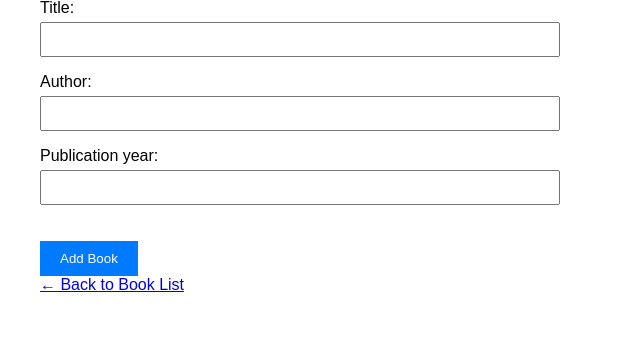
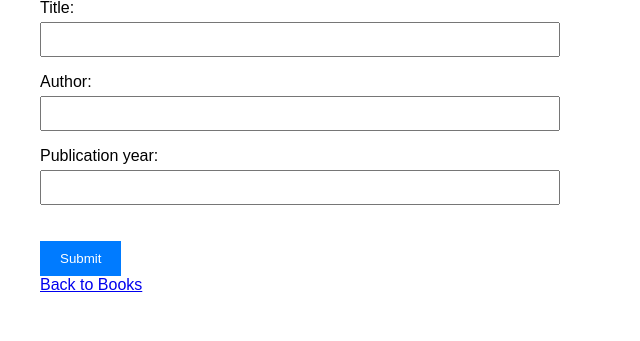
Before and after one commit to GitongaMark/Alx_DjangoLearnLab, a Django app: page /add/ in a window 1280 px wide. Shown: the part 100-441 px from the top of the page, without its empty margins (0-640 px from the left). Run offline with Django 5.2, Linux system fonts and the light colour scheme.

Commit message:
Update form_example.html

```diff
--- a/advanced_features_and_security/LibraryProject/bookshelf/templates/bookshelf/form_example.html
+++ b/advanced_features_and_security/LibraryProject/bookshelf/templates/bookshelf/form_example.html
@@ -17,15 +17,12 @@
     <h1>📖 Add a New Book</h1>
 
     <!-- ✅ CSRF token is REQUIRED here -->
-    <form method="post">
-        {% csrf_token %}  <!-- ⚠️ CRITICAL: Protects against CSRF attacks -->
-
-        {{ form.as_p }}
-
-        <button type="submit">Add Book</button>
-    </form>
-
-    <a href="{% url 'book_list' %}">← Back to Book List</a>
+   <form method="post">
+    {% csrf_token %}
+    {{ form.as_p }}
+    <button type="submit">Submit</button>
+</form>
+<a href="{% url 'book_list' %}">Back to Books</a>
 
 </body>
 </html>
```
